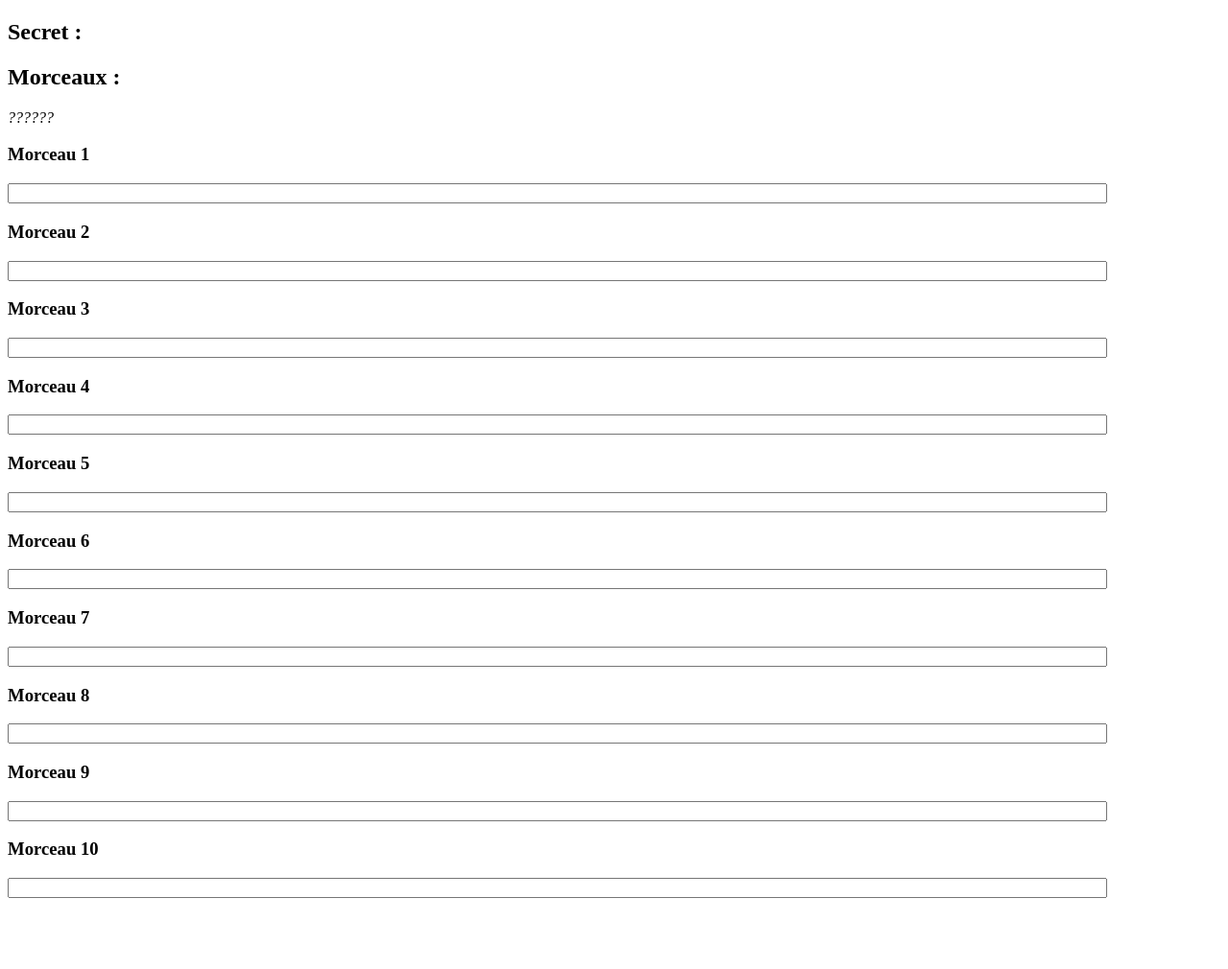
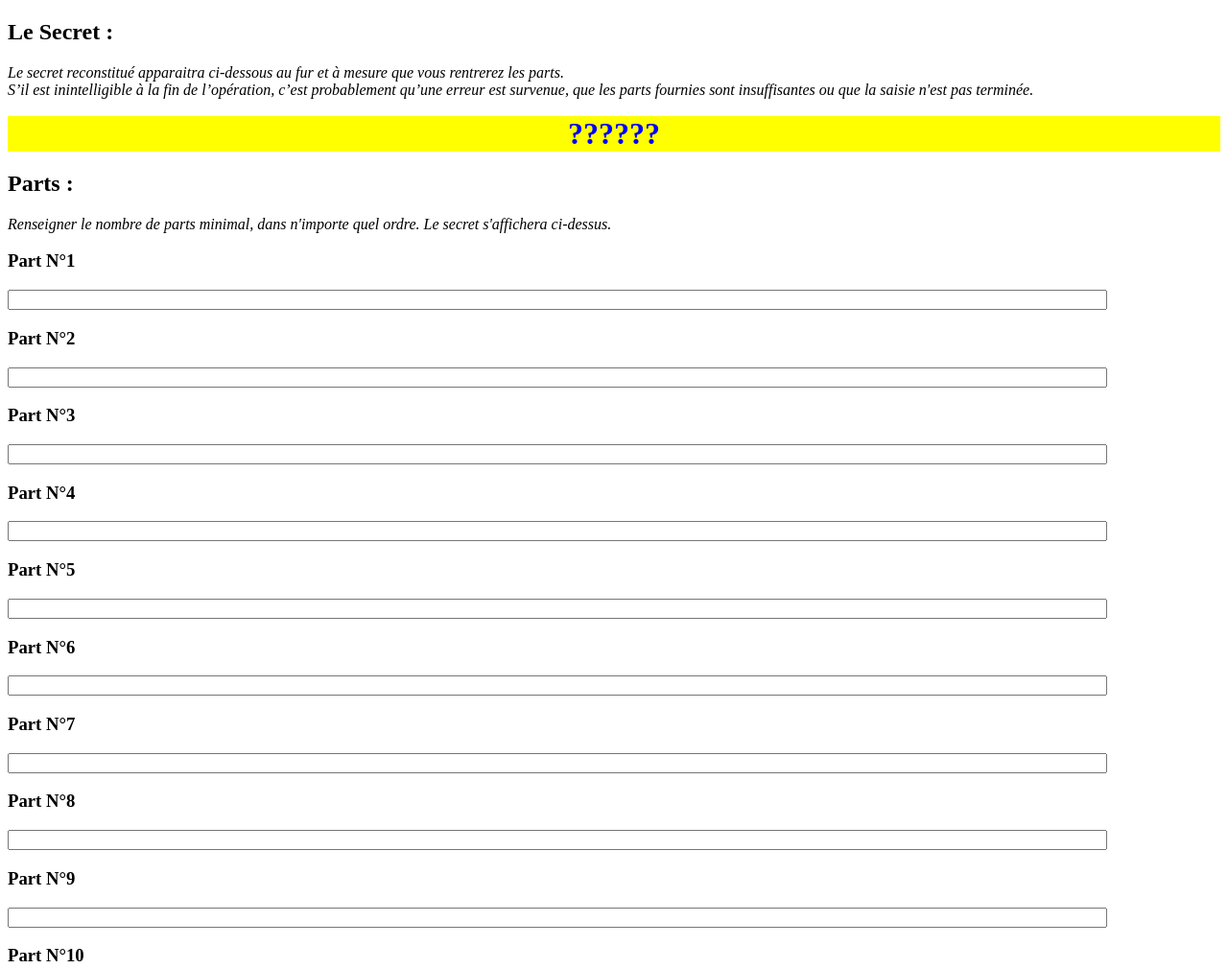
Before and after one commit to julien-boudry/ShamirSecretSharingWebview, a plain HTML site: page decode-secret.html in a window 1280 px wide. Shown: the top 1010 px of the page at 96% size. Before the commit the page ends 944 px from the top, so only its background shows below. Drawn offline with Linux system fonts and the light colour scheme.

Commit message:
no message

```diff
--- a/decode-secret.html
+++ b/decode-secret.html
@@ -30,31 +30,34 @@
 </head>
 <body>
 
-<h2>Secret :</h2>
-<div id="secret_result"></div>
+<h2>Le Secret :</h2>
+<em>Le secret reconstitué apparaitra ci-dessous au fur et à mesure que vous rentrerez les parts.<br>
+S’il est inintelligible à la fin de l’opération, c’est probablement qu’une erreur est survenue, que les parts fournies sont insuffisantes ou que la saisie n'est pas terminée.</em>
+<br><br>
+<div id="secret_result" style="font-weight:bold;font-size:200%;color:blue;background-color:yellow;text-align:center;">??????</div>
 
-<h2>Morceaux :</h2>
-<em>??????</em>
+<h2>Parts :</h2>
+<em>Renseigner le nombre de parts minimal, dans n'importe quel ordre. Le secret s'affichera ci-dessus.</em>
 
-<h3>Morceau 1</h3>
+<h3>Part N°1</h3>
 <input type="text" autocomplete="off" class="shares_input" id="share1">
-<h3>Morceau 2</h3>
+<h3>Part N°2</h3>
 <input type="text" autocomplete="off" class="shares_input" id="share2">
-<h3>Morceau 3</h3>
+<h3>Part N°3</h3>
 <input type="text" autocomplete="off" class="shares_input" id="share3">
-<h3>Morceau 4</h3>
+<h3>Part N°4</h3>
 <input type="text" autocomplete="off" class="shares_input" id="share4">
-<h3>Morceau 5</h3>
+<h3>Part N°5</h3>
 <input type="text" autocomplete="off" class="shares_input" id="share5">
-<h3>Morceau 6</h3>
+<h3>Part N°6</h3>
 <input type="text" autocomplete="off" class="shares_input" id="share6">
-<h3>Morceau 7</h3>
+<h3>Part N°7</h3>
 <input type="text" autocomplete="off" class="shares_input" id="share7">
-<h3>Morceau 8</h3>
+<h3>Part N°8</h3>
 <input type="text" autocomplete="off" class="shares_input" id="share8">
-<h3>Morceau 9</h3>
+<h3>Part N°9</h3>
 <input type="text" autocomplete="off" class="shares_input" id="share9">
-<h3>Morceau 10</h3>
+<h3>Part N°10</h3>
 <input type="text" autocomplete="off" class="shares_input" id="share10">
 
 
```
